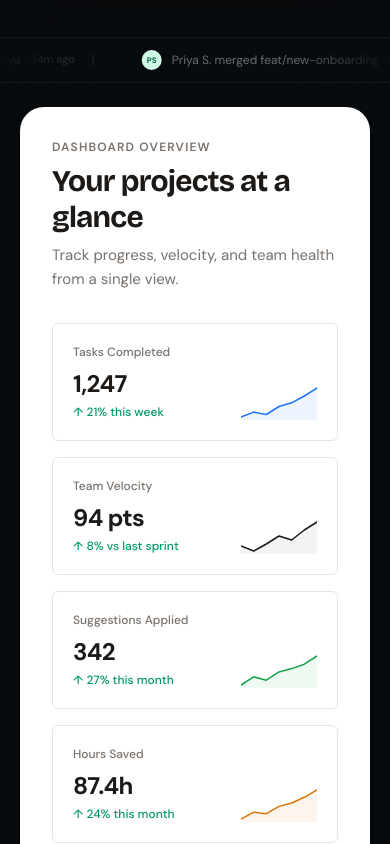
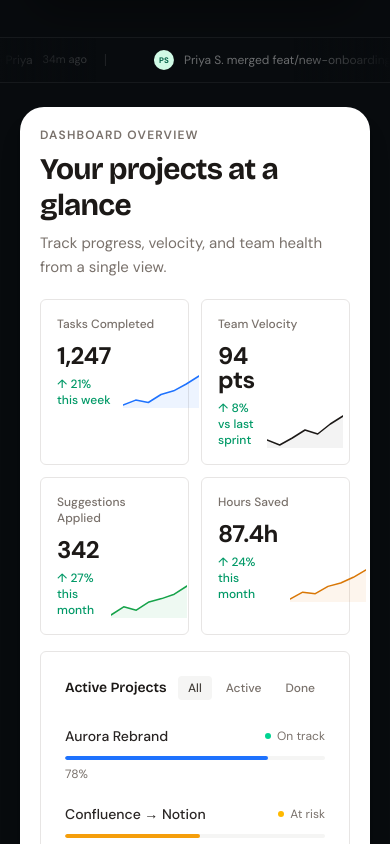
Before and after one commit to evelynrodriguezc/nova, a React (Vite) app in the folder nova/: page / in a window 390 px wide. Shown: the part 880-1724 px from the top of the page. Built offline with nearby package versions, Linux system fonts and the light colour scheme.

Commit message:
adding animation to the dashboard, cropping sections in mobile

```diff
--- a/nova/src/components/sections/AIInsights.jsx
+++ b/nova/src/components/sections/AIInsights.jsx
@@ -80,9 +80,9 @@ export default function AIInsights() {
       </div>
 
       <div className="max-w-7xl mx-auto relative">
-        <div className="bg-[#0a0f1a] rounded-3xl p-8 sm:p-12 border border-white/5">
+        <div className="bg-[#0a0f1a] rounded-3xl p-5 sm:p-8 lg:p-12 border border-white/5">
 
-          <div className="flex flex-col md:flex-row md:items-end justify-between gap-4 mb-8 sm:mb-10">
+          <div className="flex flex-col md:flex-row md:items-end justify-between gap-4 mb-5 sm:mb-8">
             <div>
               <p className="text-xs font-semibold text-[#65ACFE] uppercase tracking-widest mb-2">AI Insights</p>
               <h2 className="text-3xl font-bold text-white tracking-tight">Flag what's at risk before it slips</h2>
@@ -95,7 +95,7 @@ export default function AIInsights() {
             </button>
           </div>
 
-          <div className="rounded-2xl bg-white/4 border border-white/6 p-5 sm:p-7 mb-5">
+          <div className="rounded-2xl bg-white/4 border border-white/6 p-4 sm:p-7 mb-4 sm:mb-5">
             <div className="flex flex-col lg:flex-row lg:items-start gap-10">
               <div className="flex-1 min-w-0">
                 <div className="flex items-center gap-2 mb-4">
@@ -124,7 +124,7 @@ export default function AIInsights() {
                 </div>
               </div>
 
-              <div className="flex flex-col gap-3 lg:self-center lg:w-2/5 min-w-0">
+              <div className="hidden lg:flex flex-col gap-3 lg:self-center lg:w-2/5 min-w-0">
                 <span className="text-[10px] font-medium text-white/30 uppercase tracking-widest">Team output · 7 days</span>
                 <div className="w-full">
                   <TrendLine data={TREND_DATA} width={320} height={150} />
@@ -138,7 +138,7 @@ export default function AIInsights() {
             </div>
           </div>
 
-          <div className="grid grid-cols-1 md:grid-cols-3 gap-4">
+          <div className="hidden md:grid grid-cols-3 gap-4">
             {INSIGHTS.map(insight => (
               <div
                 key={insight.title}
--- a/nova/src/components/sections/Dashboard.jsx
+++ b/nova/src/components/sections/Dashboard.jsx
@@ -1,4 +1,4 @@
-import { useState } from 'react'
+import { useState, useEffect, useRef } from 'react'
 import Card from '../ui/Card'
 import StatCard from '../ui/StatCard'
 
@@ -6,6 +6,8 @@ const STATS = [
   {
     label: 'Tasks Completed',
     value: '1,247',
+    to: 1247,
+    format: n => Math.round(n).toLocaleString(),
     change: '21% this week',
     changeType: 'positive',
     sparkline: [44, 52, 48, 61, 67, 78, 91],
@@ -15,6 +17,8 @@ const STATS = [
   {
     label: 'Team Velocity',
     value: '94 pts',
+    to: 94,
+    format: n => `${Math.round(n)} pts`,
     change: '8% vs last sprint',
     changeType: 'positive',
     sparkline: [70, 65, 72, 80, 76, 86, 94],
@@ -24,6 +28,8 @@ const STATS = [
   {
     label: 'Suggestions Applied',
     value: '342',
+    to: 342,
+    format: n => Math.round(n).toLocaleString(),
     change: '27% this month',
     changeType: 'positive',
     sparkline: [28, 45, 38, 55, 62, 71, 88],
@@ -33,6 +39,9 @@ const STATS = [
   {
     label: 'Hours Saved',
     value: '87.4h',
+    to: 87.4,
+    decimals: 1,
+    format: n => `${n.toFixed(1)}h`,
     change: '24% this month',
     changeType: 'positive',
     sparkline: [18, 32, 29, 44, 51, 63, 78],
@@ -42,10 +51,10 @@ const STATS = [
 ]
 
 const PROJECTS = [
-  { name: 'Aurora Rebrand', progress: 78, status: 'On track', dotColor: 'bg-emerald-400', barColor: 'bg-[#1E72FE]' },
-  { name: 'Confluence → Notion', progress: 52, status: 'At risk', dotColor: 'bg-amber-400', barColor: 'bg-amber-500' },
-  { name: 'API Rate Limiting', progress: 34, status: 'On track', dotColor: 'bg-emerald-400', barColor: 'bg-emerald-500' },
-  { name: 'Q1 Investor Deck', progress: 91, status: 'Completed', dotColor: 'bg-[#65ACFE]', barColor: 'bg-[#65ACFE]' },
+  { name: 'Aurora Rebrand', progress: 78, status: 'On track', dotColor: 'bg-emerald-400', barColor: '#1E72FE' },
+  { name: 'Confluence → Notion', progress: 52, status: 'At risk', dotColor: 'bg-amber-400', barColor: '#f59e0b' },
+  { name: 'API Rate Limiting', progress: 34, status: 'On track', dotColor: 'bg-emerald-400', barColor: '#10b981' },
+  { name: 'Q1 Investor Deck', progress: 91, status: 'Completed', dotColor: 'bg-[#65ACFE]', barColor: '#65ACFE' },
 ]
 
 const HIGHLIGHTS = [
@@ -55,10 +64,14 @@ const HIGHLIGHTS = [
   { dot: 'bg-amber-400', title: 'Velocity at 3-month high', desc: '94 pts · Best sprint yet' },
 ]
 
-function ProgressBar({ value, color }) {
+function ProgressBar({ value, color, started }) {
+  const from = Math.max(value - 14, 0)
   return (
     <div className="w-full h-1 bg-stone-100 rounded-full overflow-hidden">
-      <div className={`h-full ${color} rounded-full`} style={{ width: `${value}%` }} />
+      <div
+        className="h-full rounded-full transition-all duration-[1800ms] ease-out"
+        style={{ width: started ? `${value}%` : `${from}%`, backgroundColor: color }}
+      />
     </div>
   )
 }
@@ -71,6 +84,17 @@ const PROJECT_FILTERS = [
 
 export default function Dashboard() {
   const [projectFilter, setProjectFilter] = useState('all')
+  const [animStarted, setAnimStarted] = useState(false)
+  const sectionRef = useRef(null)
+
+  useEffect(() => {
+    const observer = new IntersectionObserver(
+      ([entry]) => { if (entry.isIntersecting) { setAnimStarted(true); observer.disconnect() } },
+      { threshold: 0.15 }
+    )
+    if (sectionRef.current) observer.observe(sectionRef.current)
+    return () => observer.disconnect()
+  }, [])
 
   const visibleProjects = projectFilter === 'active'
     ? PROJECTS.filter(p => p.status !== 'Completed')
@@ -79,11 +103,11 @@ export default function Dashboard() {
     : PROJECTS
 
   return (
-    <section className="py-6 px-5 sm:px-6">
+    <section ref={sectionRef} className="py-6 px-5 sm:px-6">
       <div className="max-w-7xl mx-auto">
-        <div className="bg-white rounded-3xl p-8 sm:p-12 shadow-xl shadow-black/20">
+        <div className="bg-white rounded-3xl p-5 sm:p-8 lg:p-12 shadow-xl shadow-black/20">
 
-          <div className="mb-8 sm:mb-10">
+          <div className="mb-5 sm:mb-8">
             <p className="text-xs font-semibold text-stone-500 uppercase tracking-widest mb-2">Dashboard Overview</p>
             <h2 className="text-3xl font-bold text-stone-900 tracking-tight">Your projects at a glance</h2>
             <p className="text-stone-500 mt-2 max-w-lg text-[15px] leading-relaxed">
@@ -91,9 +115,9 @@ export default function Dashboard() {
             </p>
           </div>
 
-          <div className="grid grid-cols-1 sm:grid-cols-2 lg:grid-cols-4 gap-4 mb-5">
+          <div className="grid grid-cols-2 lg:grid-cols-4 gap-3 sm:gap-4 mb-4">
             {STATS.map(stat => (
-              <StatCard key={stat.label} {...stat} />
+              <StatCard key={stat.label} {...stat} started={animStarted} />
             ))}
           </div>
 
@@ -127,14 +151,14 @@ export default function Dashboard() {
                         <span className="text-xs text-stone-500">{project.status}</span>
                       </div>
                     </div>
-                    <ProgressBar value={project.progress} color={project.barColor} />
+                    <ProgressBar value={project.progress} color={project.barColor} started={animStarted} />
                     <p className="text-xs text-stone-500 tabular-nums mt-1.5">{project.progress}%</p>
                   </div>
                 ))}
               </div>
             </Card>
 
-            <Card className="p-6 flex flex-col">
+            <Card className="hidden lg:flex p-6 flex-col">
               <h3 className="text-sm font-semibold text-stone-900 mb-5">This Week</h3>
               <div className="space-y-4 flex-1">
                 {HIGHLIGHTS.map(item => (
@@ -154,7 +178,10 @@ export default function Dashboard() {
                   <span className="text-xs font-semibold text-[#1E72FE]">Excellent</span>
                 </div>
                 <div className="h-1 bg-stone-100 rounded-full overflow-hidden">
-                  <div className="h-full bg-[#65ACFE] rounded-full" style={{ width: '86%' }} />
+                  <div
+                    className="h-full bg-[#65ACFE] rounded-full transition-all duration-[1800ms] ease-out"
+                    style={{ width: animStarted ? '86%' : '72%' }}
+                  />
                 </div>
                 <p className="text-xs text-stone-500 mt-1.5">86 / 100 · 24 signals</p>
               </div>
--- a/nova/src/components/sections/TeamActivity.jsx
+++ b/nova/src/components/sections/TeamActivity.jsx
@@ -103,9 +103,9 @@ export default function TeamActivity() {
   return (
     <section className="py-6 px-5 sm:px-6 pb-16 sm:pb-20">
       <div className="max-w-7xl mx-auto">
-        <div className="bg-white rounded-3xl p-8 sm:p-12 shadow-xl shadow-black/20">
+        <div className="bg-white rounded-3xl p-5 sm:p-8 lg:p-12 shadow-xl shadow-black/20">
 
-          <div className="mb-8 sm:mb-10">
+          <div className="mb-5 sm:mb-8">
             <p className="text-xs font-semibold text-stone-500 uppercase tracking-widest mb-2">Team Activity</p>
             <h2 className="text-3xl font-bold text-stone-900 tracking-tight">Everything your team shipped today</h2>
             <p className="text-stone-500 mt-2 max-w-lg text-[15px] leading-relaxed">
@@ -137,7 +137,7 @@ export default function TeamActivity() {
                 <button className="text-xs font-medium transition-colors shrink-0" style={{ color: '#1E72FE' }}>View all →</button>
               </div>
               {visibleActivities.map((activity, i) => (
-                <div key={i} className="px-6 py-4 flex items-start gap-3 hover:bg-stone-50/80 transition-colors">
+                <div key={i} className={`px-6 py-4 flex items-start gap-3 hover:bg-stone-50/80 transition-colors ${i >= 4 ? 'hidden sm:flex' : ''}`}>
                   <div className={`w-8 h-8 rounded-full ${activity.avatarBg} flex items-center justify-center text-xs font-bold shrink-0`}>
                     {activity.avatar}
                   </div>
@@ -158,7 +158,7 @@ export default function TeamActivity() {
               ))}
             </Card>
 
-            <div className="space-y-5">
+            <div className="hidden lg:flex flex-col space-y-5">
               <Card className="p-5">
                 <h3 className="text-sm font-semibold text-stone-900 mb-4">Team Members</h3>
                 <div className="space-y-3.5">
--- a/nova/src/components/ui/StatCard.jsx
+++ b/nova/src/components/ui/StatCard.jsx
@@ -1,6 +1,26 @@
+import { useState, useEffect } from 'react'
 import Card from './Card'
 
-function Sparkline({ data, strokeColor, fillColor }) {
+function useCountUp(to, started, duration = 1800, decimals = 0) {
+  const from = to * 0.88
+  const [value, setValue] = useState(from)
+  useEffect(() => {
+    if (!started || to == null) return
+    const startTime = performance.now()
+    const tick = (now) => {
+      const progress = Math.min((now - startTime) / duration, 1)
+      const eased = 1 - Math.pow(1 - progress, 3)
+      const current = parseFloat((from + eased * (to - from)).toFixed(decimals))
+      setValue(current)
+      if (progress < 1) requestAnimationFrame(tick)
+      else setValue(to)
+    }
+    requestAnimationFrame(tick)
+  }, [started, to, duration, decimals])
+  return value
+}
+
+function Sparkline({ data, strokeColor, fillColor, started }) {
   const W = 76
   const H = 35
   const n = data.length
@@ -18,7 +38,11 @@ function Sparkline({ data, strokeColor, fillColor }) {
   const area = `${line} L${W} ${H} L0 ${H}Z`
 
   return (
-    <svg width={W} height={H} viewBox={`0 0 ${W} ${H}`} fill="none" className="shrink-0">
+    <svg
+      width={W} height={H} viewBox={`0 0 ${W} ${H}`} fill="none"
+      className="shrink-0 transition-opacity duration-1000"
+      style={{ opacity: started ? 1 : 0 }}
+    >
       <path d={area} fill={fillColor} />
       <path d={line} stroke={strokeColor} strokeWidth="1.5" strokeLinecap="round" strokeLinejoin="round" />
     </svg>
@@ -28,26 +52,45 @@ function Sparkline({ data, strokeColor, fillColor }) {
 export default function StatCard({
   label,
   value,
+  to,
+  decimals = 0,
+  format,
   change,
   changeType = 'positive',
   sparkline,
   strokeColor = '#1c1917',
   fillColor = 'rgba(28,25,23,0.05)',
+  started = false,
 }) {
+  const count = useCountUp(to, started, 1400, decimals)
+  const displayValue = to != null && started
+    ? (format ? format(count) : String(count))
+    : value
+
   return (
-    <Card className="p-5">
+    <Card className="p-4 sm:p-5">
       <p className="text-xs font-medium text-stone-500 mb-3">{label}</p>
       <div className="flex items-end justify-between gap-3">
         <div>
-          <p className="text-2xl font-bold text-stone-900 tracking-tight leading-none tabular-nums">{value}</p>
+          <p className="text-2xl font-bold text-stone-900 tracking-tight leading-none tabular-nums">
+            {displayValue}
+          </p>
           {change && (
-            <p className={`text-xs mt-2 font-medium ${changeType === 'positive' ? 'text-emerald-600' : 'text-rose-600'}`}>
+            <p
+              className={`text-xs mt-2 font-medium transition-opacity duration-500 ${changeType === 'positive' ? 'text-emerald-600' : 'text-rose-600'} ${started ? 'opacity-100' : 'opacity-0'}`}
+              style={{ transitionDelay: '0.8s' }}
+            >
               {changeType === 'positive' ? '↑' : '↓'} {change}
             </p>
           )}
         </div>
         {sparkline && (
-          <Sparkline data={sparkline} strokeColor={strokeColor} fillColor={fillColor} />
+          <Sparkline
+            data={sparkline}
+            strokeColor={strokeColor}
+            fillColor={fillColor}
+            started={started}
+          />
         )}
       </div>
     </Card>
```
